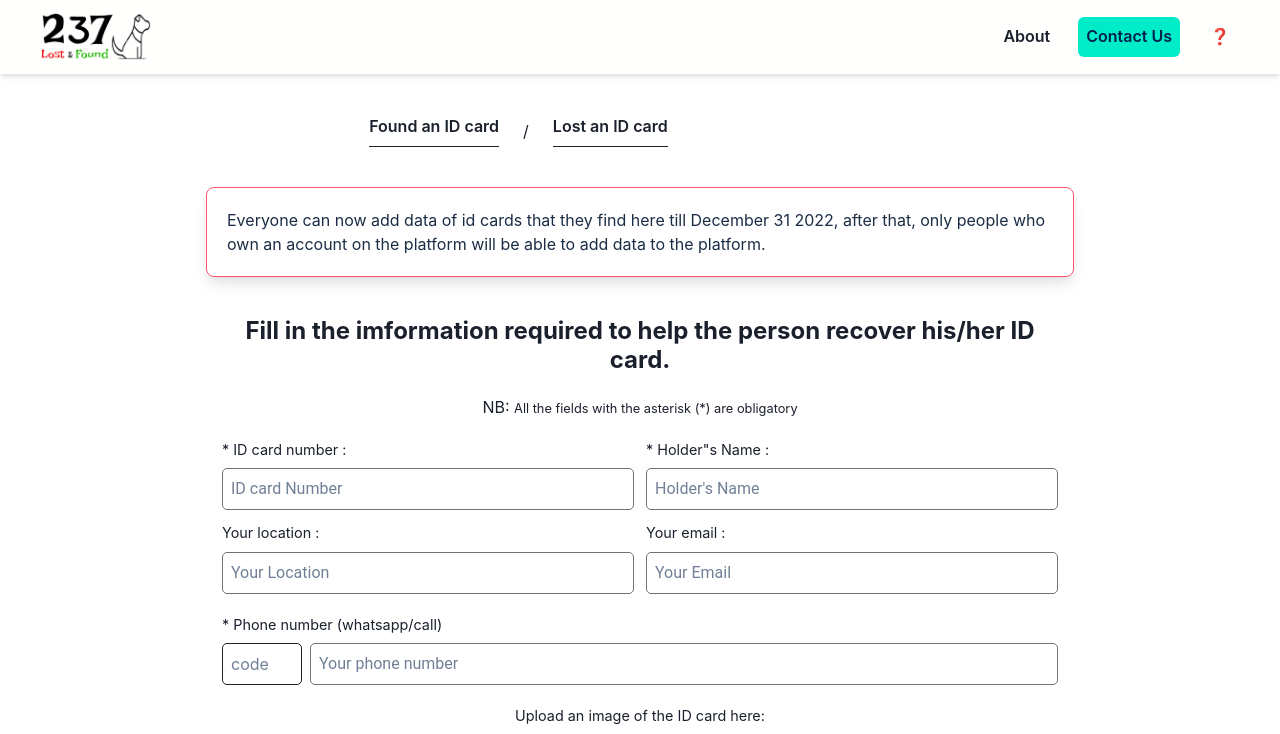
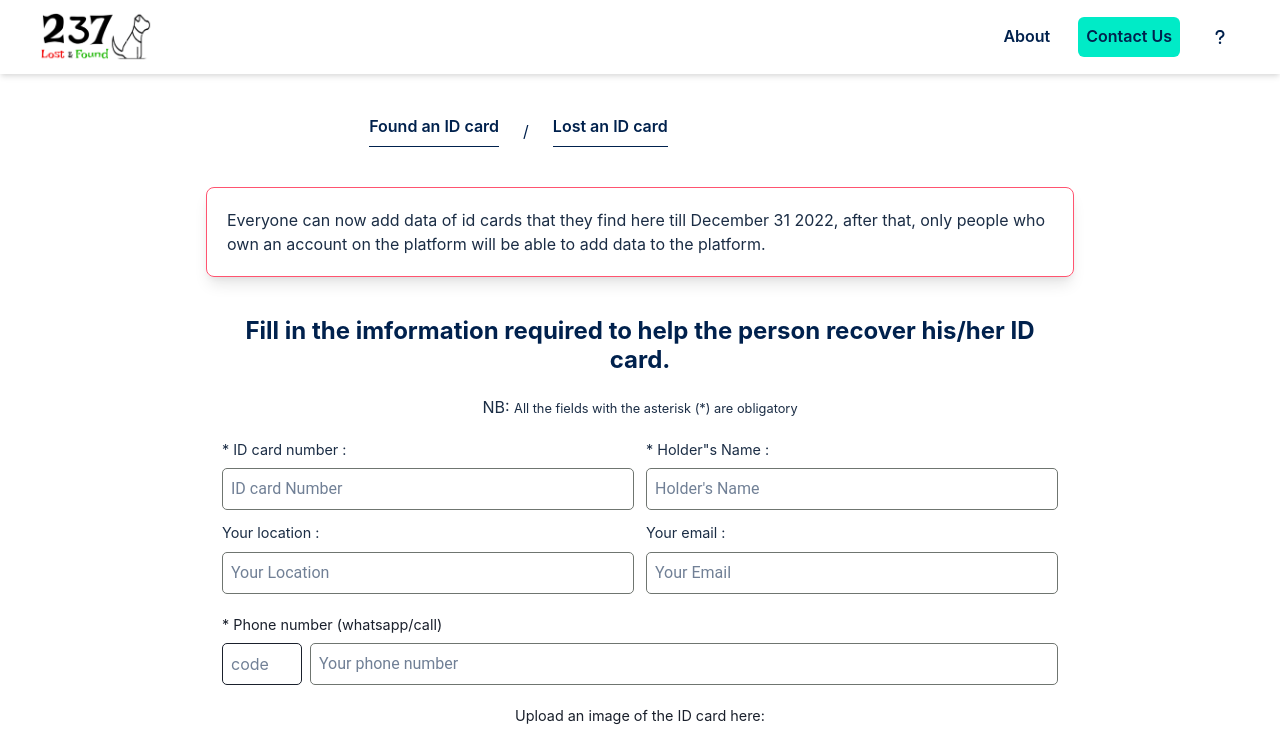
Before and after one commit to Chenwi32/237_lost_and_found, a Next.js app: page /nationalIdCollection in a window 1280 px wide. Shown: the top 734 px of the page. Built offline with nearby package versions, Linux system fonts and the light colour scheme.

Commit message:
did some color tweeks

```diff
--- a/components/Announcement.jsx
+++ b/components/Announcement.jsx
@@ -11,7 +11,7 @@ const Announcement = ({ message }) => {
       border={"1px solid #ff5470"}
       borderRadius={"lg"}
     >
-      <Text color={'brand.600'}>{message}</Text>
+      <Text color={'brand.500'}>{message}</Text>
     </Box>
   );
 };
--- a/components/BreadCrumbs.jsx
+++ b/components/BreadCrumbs.jsx
@@ -9,7 +9,7 @@ import styles from "../styles/Home.module.css";
 
 const BreadCrumbs = () => {
   return (
-    <Container>
+    <Container color={'brand.400'}>
       <Breadcrumb mb={10}>
         <BreadcrumbItem isCurrentPage>
           <Link href="/nationalIdCollection">
--- a/components/Footer.jsx
+++ b/components/Footer.jsx
@@ -6,7 +6,7 @@ const Footer = () => {
     <Container p={"1rem 0"} maxW={"100%"} bg={'brand.200'} color={'brand.500'}>
       <Container maxW={1200} m={"auto"}>
         <Flex alignItems={'center'} justifyContent="center">
-          <Text align={'center'}>&#x00A9; 237 Lost and Found 2022 | All Rights Reserved.</Text>
+          <Text color={'brand.400'} align={'center'}>&#x00A9; 237 Lost and Found 2022 | All Rights Reserved.</Text>
         </Flex>
       </Container>
     </Container>
--- a/components/Navigation.jsx
+++ b/components/Navigation.jsx
@@ -1,17 +1,33 @@
 import Link from "next/link";
 import styles from "./styles/Navigation.module.css";
 
-import {  Image, Flex, Button, chakra, Container, Spacer, useMediaQuery, } from '@chakra-ui/react';
+import {
+  Image,
+  Flex,
+  Button,
+  chakra,
+  Container,
+  Spacer,
+  useMediaQuery,
+  Icon,
+} from "@chakra-ui/react";
 
 import React from "react";
+import { FontAwesomeIcon } from "@fortawesome/react-fontawesome";
+import { faQuestion } from "@fortawesome/free-solid-svg-icons";
 export default function Header() {
-
   const [isLargerThan700] = useMediaQuery("(min-width: 700px)");
 
   return (
-    <Container bg={'brand.700'} boxShadow={'md'} w={'100%'} maxW={'unset'}
-    padding={2}  mb={10}>
-      <chakra.header maxW={1200} m={'auto'} id="header">
+    <Container
+      bg={"brand.700"}
+      boxShadow={"md"}
+      w={"100%"}
+      maxW={"unset"}
+      padding={2}
+      mb={10}
+    >
+      <chakra.header maxW={1200} m={"auto"} id="header">
         <Flex w="100%" py="1" alignItems="center" justify="space-between">
           <Link href="/">
             <a>
@@ -24,9 +40,9 @@ export default function Header() {
             <Link href="/about">
               <Button
                 bg={"inherit"}
+                color={"brand.400"}
                 _hover={{
                   bg: "brand.200",
-                  color: "brand.400",
                 }}
                 p={2}
               >
@@ -40,7 +56,6 @@ export default function Header() {
                 color="brand.400"
                 _hover={{
                   bg: "brand.200",
-                  color: "brand.400",
                 }}
                 p={2}
               >
@@ -51,13 +66,15 @@ export default function Header() {
             <Link href="/help">
               <Button
                 bg={"inherit"}
+                color="brand.400"
                 _hover={{
                   bg: "brand.200",
-                  color: "brand.400",
                 }}
                 p={2}
               >
-                &#x2753;
+                <Icon>
+                  <FontAwesomeIcon icon={faQuestion} />
+                </Icon>
               </Button>
             </Link>
           </Flex>
--- a/components/actionmenu.jsx
+++ b/components/actionmenu.jsx
@@ -23,6 +23,7 @@ const Actionmenu = () => {
             gap={5}
             textAlign={"center"}
             boxShadow={"lg"}
+            justifyContent={"center"}
             borderRadius={"lg"}
             cursor="pointer"
             w={400}
@@ -33,9 +34,7 @@ const Actionmenu = () => {
           >
             <Text>Have you found a lost ID card?</Text>
 
-            <Icon
-              color={"brand.300"}
-              >
+            <Icon color={"brand.300"}>
               <FontAwesomeIcon icon={faArrowRight} />
             </Icon>
           </Flex>
--- a/components/avilableDocs.jsx
+++ b/components/avilableDocs.jsx
@@ -94,6 +94,7 @@ const AvilableDocs = () => {
                 borderRadius="lg"
                 flexDirection={'column'}
                 alignItems={'center'}
+                color={'brand.400'}
               >
                 <Image src={id.idimage}
                   w={"100%"}
--- a/components/controls.jsx
+++ b/components/controls.jsx
@@ -18,7 +18,6 @@ const Controls = ({ dataHandler, buttonText }) => {
           bg="brand.100"
           color="brand.400"
           _hover={{
-            color: "brand.400",
             bg: "brand.200",
           }}
           p={5}
--- a/components/success.jsx
+++ b/components/success.jsx
@@ -13,12 +13,12 @@ import styles from "./styles/success.module.css";
 const Success = ({ results }) => {
   return (
     <Container maxW={900}>
-      <Heading>Great news!!! We found your document!!!</Heading>
+      <Heading color={'brand.400'} >Great news!!! We found your document!!!</Heading>
 
       {results.map((result) => {
         return (
-          <VStack key={result.idnum} align={"left"}>
-            <Heading mt={5} mb={5} fontSize={"1.5rem"}>
+          <VStack color={'brand.500'} key={result.idnum} align={"left"}>
+            <Heading color={'brand.400'} mt={5} mb={5} fontSize={"1.5rem"}>
               Here is your document identification detail:
             </Heading>
 
--- a/pages/_app.js
+++ b/pages/_app.js
@@ -11,9 +11,8 @@ const theme = extendTheme({
       200: "#ff5470",
       300: "#6f7570",
       400: "#00214d",
-      500: "#00214d",
-      600: "#1b2d45",
-      700: "#fffffe",
+      500: "#1b2d45",
+      600: "#fffffe",
     },
   },
 });
--- a/pages/nationalIdCollection.jsx
+++ b/pages/nationalIdCollection.jsx
@@ -122,17 +122,17 @@ const NationalIdCollection = () => {
         <Announcement message="Everyone can now add data of id cards that they find here till December 31 2022, after that, only people who own an account on the platform will be able to add data to the platform." />
 
         <Container maxW={900}>
-          <Heading fontSize={"1.5rem"} mb={5} textAlign={"center"}>
+          <Heading color={'brand.400'} fontSize={"1.5rem"} mb={5} textAlign={"center"}>
             Fill in the imformation required to help the person recover his/her
             ID card.
           </Heading>
 
-          <Text mb={5} textAlign={"center"}>
+          <Text color={'brand.500'} mb={5} textAlign={"center"}>
             NB:{" "}
             <small>All the fields with the asterisk (*) are obligatory</small>
           </Text>
 
-          <SimpleGrid columns={2} gap={3} mb={5}>
+          <SimpleGrid color={'brand.500'} columns={2} gap={3} mb={5}>
             <Box>
               <Text fontSize={"0.9rem"} mb={2}>
                 * ID card number :
```
Also changed, not shown: components/description.jsx (+4 -6 lines), pages/nationalId.jsx (+5 -5 lines).
